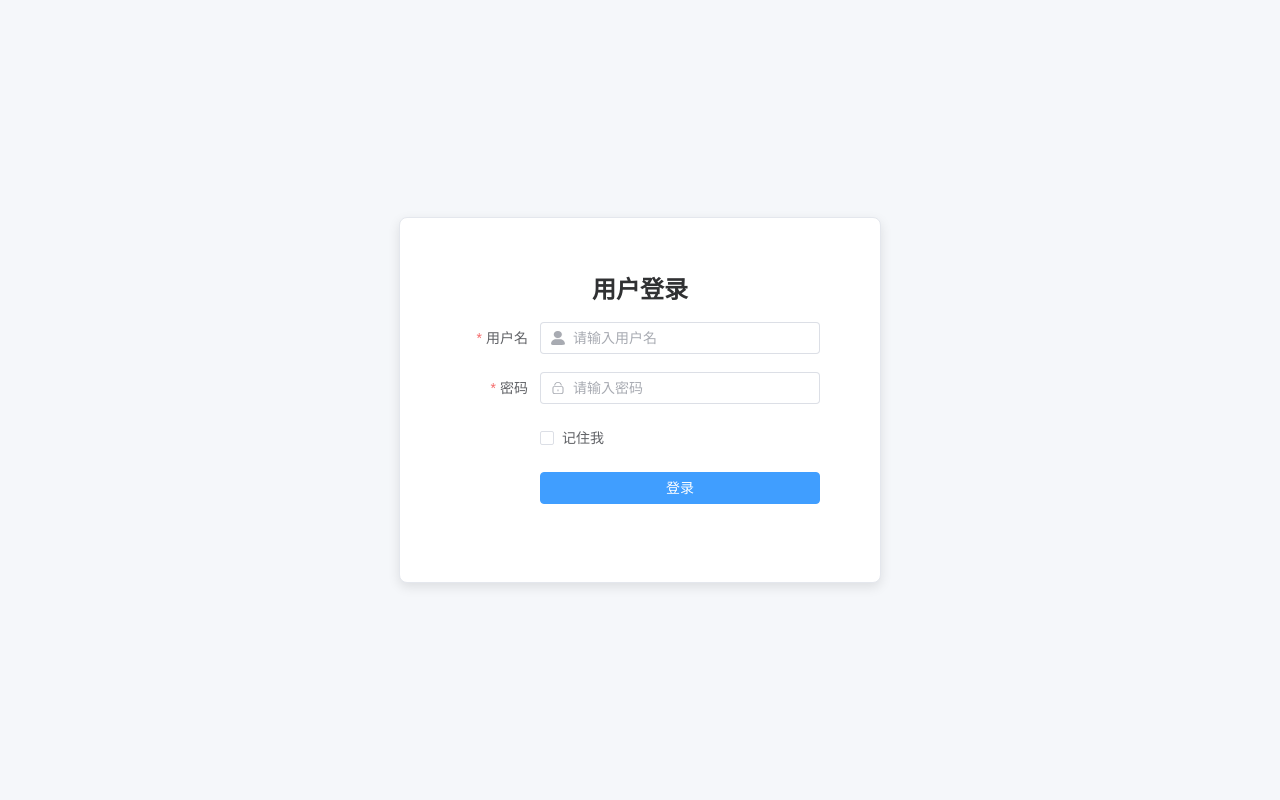
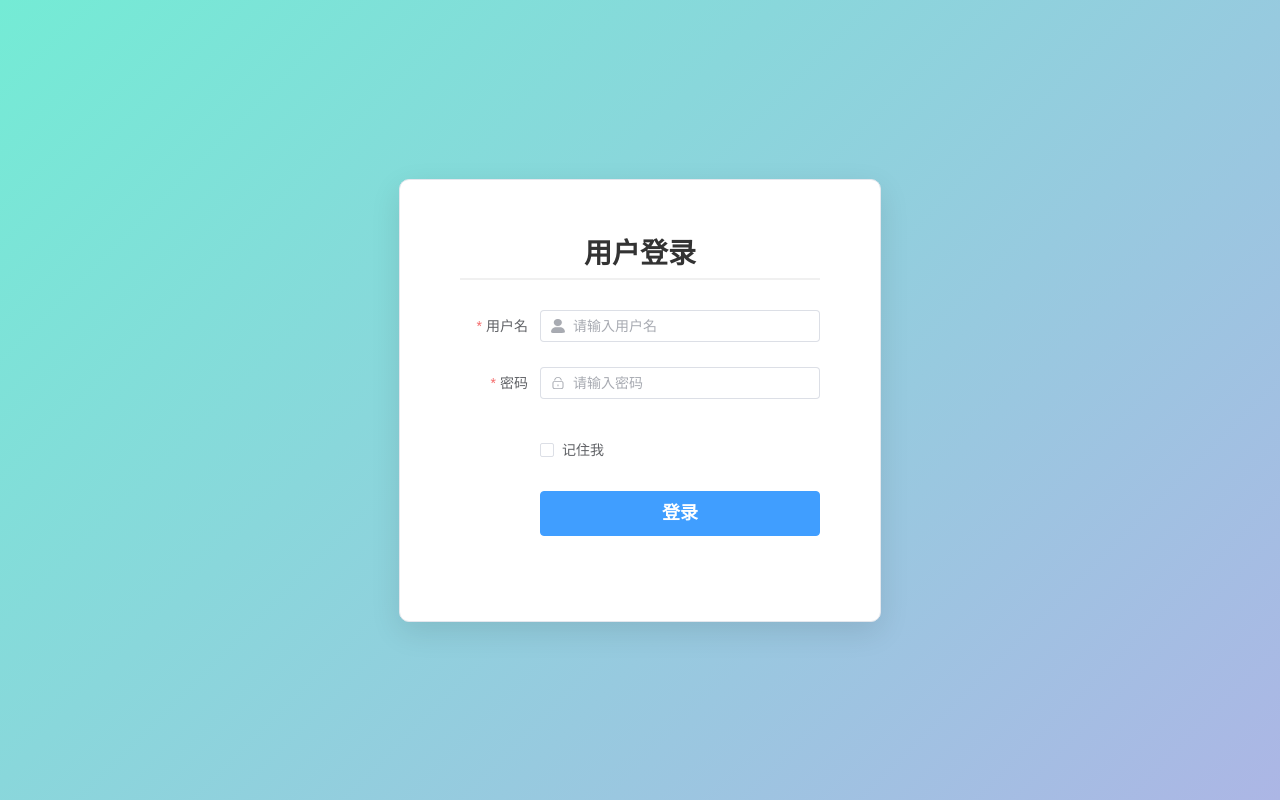
Before and after one commit to QingYiShiDeCha/security-admin-demo, a Vue app in the folder Security-Admin-Vue/: page /login in a window 1280 px wide. Built offline with nearby package versions, Linux system fonts and the light colour scheme.

Commit message:
feat✨: 记住我功能完成

```diff
--- a/Security-Admin-Vue/src/views/Login/index.vue
+++ b/Security-Admin-Vue/src/views/Login/index.vue
@@ -29,10 +29,12 @@
 </template>
 
 <script setup>
-import { ref } from 'vue'
+import { ref, onMounted } from 'vue'
 import { ElMessage } from 'element-plus'
 import { useAuthStore } from '@/stores/auth'
 import { useRouter } from 'vue-router'
+import { encrypt, decrypt } from '@/utils/jsencrypt'
+import Cookies from 'js-cookie'
 
 const { doLogin, getToken } = useAuthStore()
 const router = useRouter()
@@ -56,6 +58,13 @@ const loginFormRef = ref(null)
 const onSubmit = () => {
   loginFormRef.value?.validate(async (valid) => {
     if (valid) {
+
+      if (loginForm.value.remember) {
+        setCookit(loginForm.value)
+      } else {
+        removeCookit()
+      }
+
       await doLogin(loginForm.value)
       const token = getToken
       console.log('token', token)
@@ -69,42 +78,125 @@ const onSubmit = () => {
   })
 }
 
+/**
+ * 勾选了记住密码存入cookit
+ *
+ * @param {{}} form 信息
+ * @param {string} form.username 用户名
+ * @param {string} form.password 密码
+ * @param {boolean} form.remember 记住我
+ */
+function setCookit(form) {
+  Cookies.set('username', form.username, { expires: 30 })
+  Cookies.set('password', encrypt(form.password), { expires: 30 })
+  Cookies.set('remember', form.remember, { expires: 30 })
+}
+
+function removeCookit() {
+  Cookies.remove('username')
+  Cookies.remove('password')
+  Cookies.remove('remember')
+}
+
+function getCookit() {
+  const username = Cookies.get('username')
+  const password = Cookies.get('password')
+  const remember = Cookies.get('remember')
+  loginForm.value = {
+    username: username === undefined ? loginForm.value.username : username,
+    password: password === undefined ? loginForm.value.password : decrypt(password),
+    remember: remember === undefined ? false : Boolean(remember)
+  }
+}
+
 const onChange = (val) => {
   console.log('val', val)
 }
 
+onMounted(() => {
+  getCookit()
+})
+
 </script>
 
-<style scoped>
+<style scoped lang="scss">
 .login-page {
   display: flex;
   justify-content: center;
   align-items: center;
   height: 100vh;
-  background-color: #f5f7fa;
-}
+  background: linear-gradient(135deg, #74ebd5, #acb6e5);
 
   .login-card {
     padding: 40px;
     width: 400px;
-  box-shadow: 0 4px 12px rgba(0, 0, 0, 0.1);
-  border-radius: 8px;
-  background-color: #fff;
+    box-shadow: 0 10px 30px rgba(0, 0, 0, 0.1);
+    border-radius: 10px;
+    background-color: #ffffff;
+    transition: transform 0.3s ease, box-shadow 0.3s ease;
+
+    &:hover {
+      transform: translateY(-5px);
+      box-shadow: 0 15px 40px rgba(0, 0, 0, 0.2);
     }
 
     .login-title {
       text-align: center;
-  font-size: 24px;
+      font-size: 28px;
       font-weight: bold;
-  margin-bottom: 20px;
+      margin-bottom: 30px;
+      color: #333;
+      border-bottom: 2px solid #f0f0f0;
+      padding-bottom: 10px;
     }
 
     .login-form {
       display: flex;
       flex-direction: column;
+
+      .el-form-item {
+        margin-bottom: 25px;
+      }
+
+      .el-input__inner {
+        border-radius: 5px;
+        padding-left: 40px;
+        transition: border-color 0.3s ease;
+
+        &:hover {
+          border-color: #409eff;
+        }
+      }
+
+      .el-input__prefix {
+        left: 10px;
+        color: #888;
       }
 
       .login-btn {
         width: 100%;
+        height: 45px;
+        background-color: #409eff;
+        border-color: #409eff;
+        font-size: 18px;
+        font-weight: bold;
+        transition: background-color 0.3s ease, box-shadow 0.3s ease;
+
+        &:hover {
+          background-color: #66b1ff;
+          box-shadow: 0 8px 15px rgba(0, 0, 0, 0.1);
+        }
+      }
+    }
+
+    .el-checkbox {
+      margin-top: 10px;
+
+      .el-checkbox__input.is-checked+.el-checkbox__label {
+        font-weight: bold;
+        color: #409eff;
+      }
+    }
+  }
 }
 </style>
```
Lines whose indentation alone changed are shown as unchanged.
